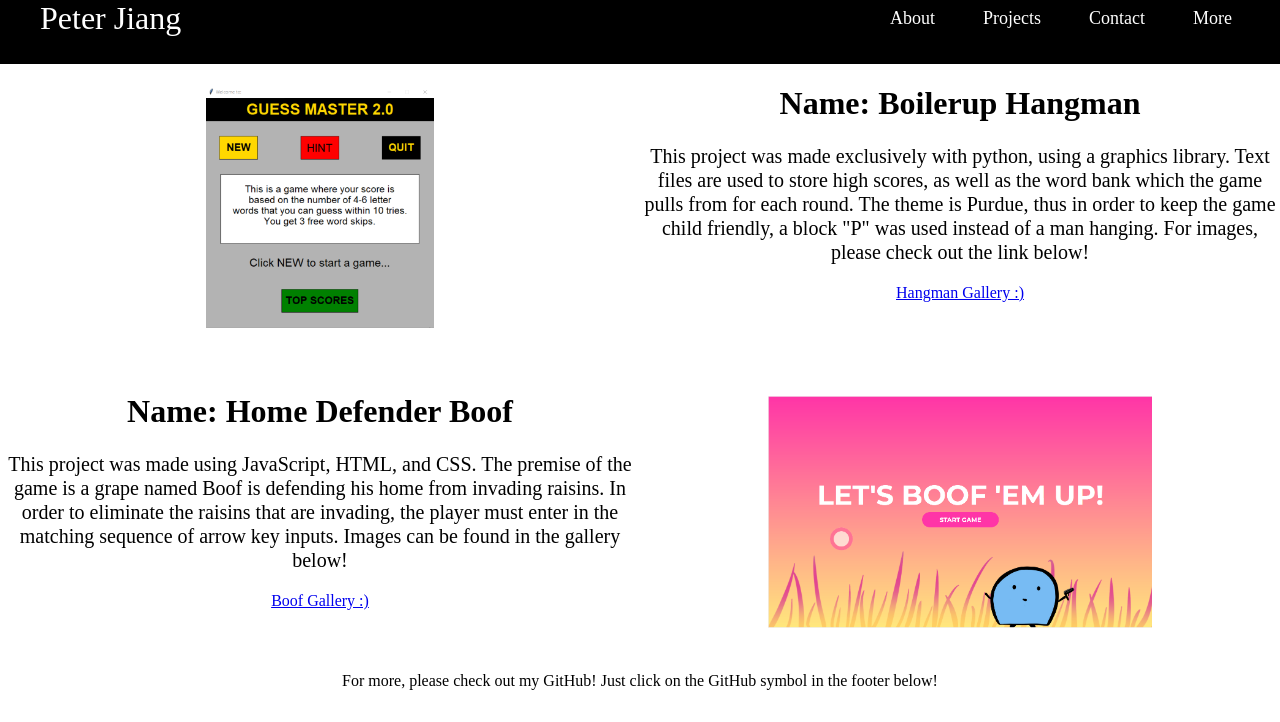
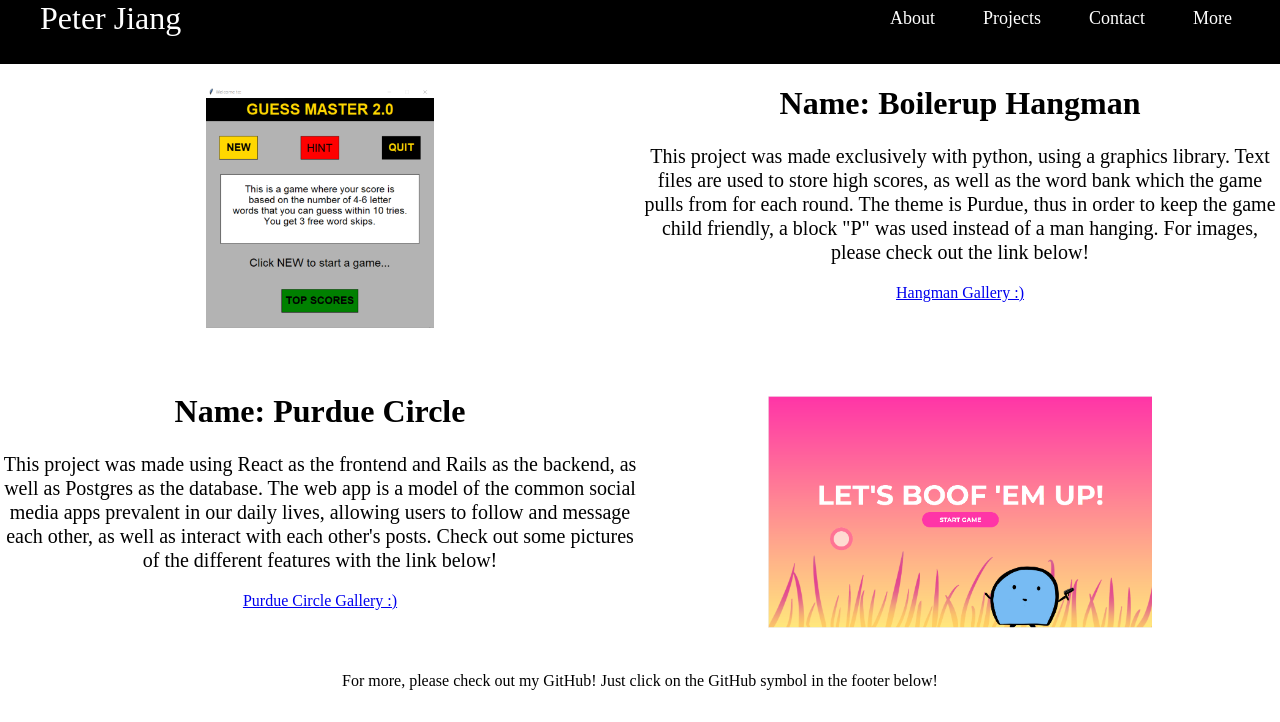
Before and after one commit to pzjiang/pzjiang.github.io, a Gatsby site: page /projects in a window 1280 px wide. Shown: the top 722 px of the page. Built offline with nearby package versions, Linux system fonts and the light colour scheme; Gatsby itself is replaced by a stand-in of ours.

Commit message:
changing displayed project

```diff
--- a/src/pages/boofpage.js
+++ b/src/pages/boofpage.js
@@ -13,10 +13,10 @@ const BoofPage = () => {
     return (
 
         <Layout>
-            <title>Boof</title>
+            <title>Purude Circle</title>
             <div class="projectheadings">
-                <h1> Boof Exhibit </h1>
-                <p> Here are some pictures of the game:</p>
+                <h1>Purdue Circle Exhibit</h1>
+                <p> Here are some pictures of the app:</p>
             </div>
             <div class="carousel">
                 <input type="checkbox" class="faux-ui-facia" />
--- a/src/pages/projects.js
+++ b/src/pages/projects.js
@@ -34,13 +34,13 @@ const ProjectPage = () => {
 
             <div class="columncontainer">
                 <div class="column">
-                    <h1>Name: Home Defender Boof</h1>
-                    <p> This project was made using JavaScript, HTML, and CSS. The premise of the game is a grape named Boof
-                        is defending his home from invading raisins. In order to eliminate the raisins that are invading, the player
-                        must enter in the matching sequence of arrow key inputs. Images can be found in the gallery below!
+                    <h1>Name: Purdue Circle</h1>
+                    <p> This project was made using React as the frontend and Rails as the backend, as well as Postgres as the database.
+                        The web app is a model of the common social media apps prevalent in our daily lives, allowing users to follow and message
+                        each other, as well as interact with each other's posts. Check out some pictures of the different features with the link below!
                     </p>
 
-                    <Link class="projectlinks" to="/boofpage">Boof Gallery :) </Link>
+                    <Link class="projectlinks" to="/boofpage">Purdue Circle Gallery :) </Link>
 
                 </div>
 
```
Also changed, not shown: 1 other file.
